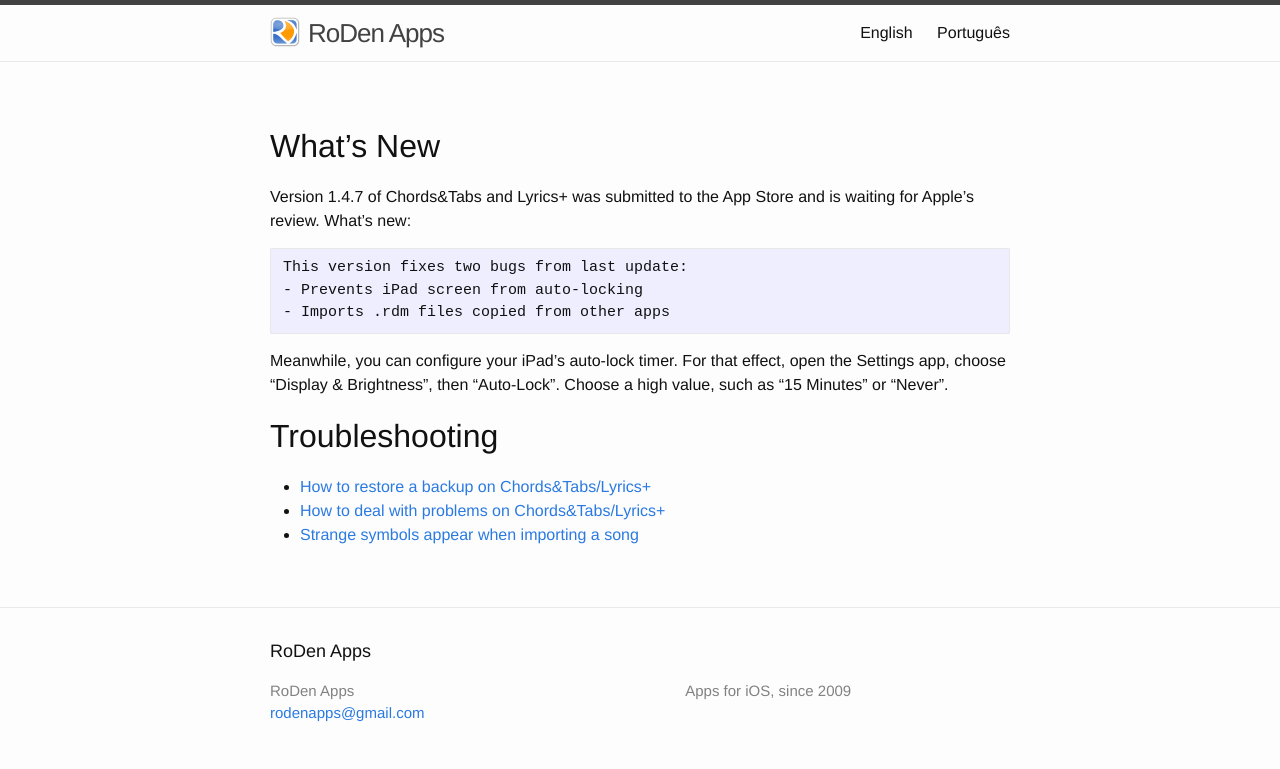
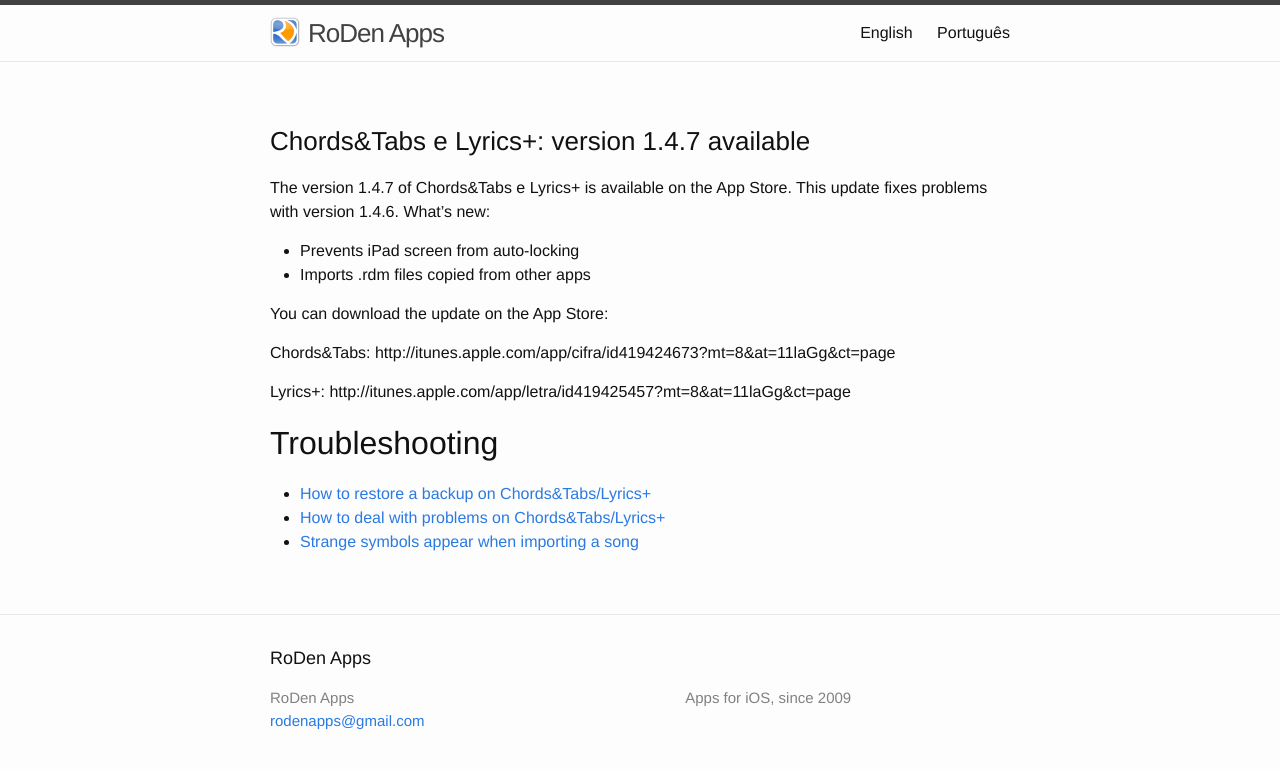
Before and after one commit to rodenapps/rodenapps.github.io, a Jekyll site: the page built from en/index.md, in a window 1280 px wide. Shown: the top 769 px of the page. Built offline with Jekyll 4.4.1, drawn with Linux system fonts in a browser that asks for light colours.

Commit message:
Atualiza notícias do Cifra+/Letra+.

````diff
--- a/en/index.md
+++ b/en/index.md
@@ -2,17 +2,20 @@
 layout: page
 ---
 
-## What's New
+### Chords&Tabs e Lyrics+: version 1.4.7 available
 
-Version 1.4.7 of Chords&Tabs and Lyrics+ was submitted to the App Store and is waiting for Apple's review. What's new:
+The version 1.4.7 of Chords&Tabs e Lyrics+ is available on the App Store. This update fixes problems with version 1.4.6. What's new:
 
-```
-This version fixes two bugs from last update:
 - Prevents iPad screen from auto-locking
 - Imports .rdm files copied from other apps
-```
 
-Meanwhile, you can configure your iPad's auto-lock timer. For that effect, open the Settings app, choose "Display & Brightness", then "Auto-Lock". Choose a high value, such as "15 Minutes" or "Never".
+You can download the update on the App Store:
+
+Chords&Tabs:
+http://itunes.apple.com/app/cifra/id419424673?mt=8&at=11laGg&ct=page
+
+Lyrics+:
+http://itunes.apple.com/app/letra/id419425457?mt=8&at=11laGg&ct=page
 
 ## Troubleshooting
 
````
Also changed, not shown: pt/index.md (+10 -5 lines).
